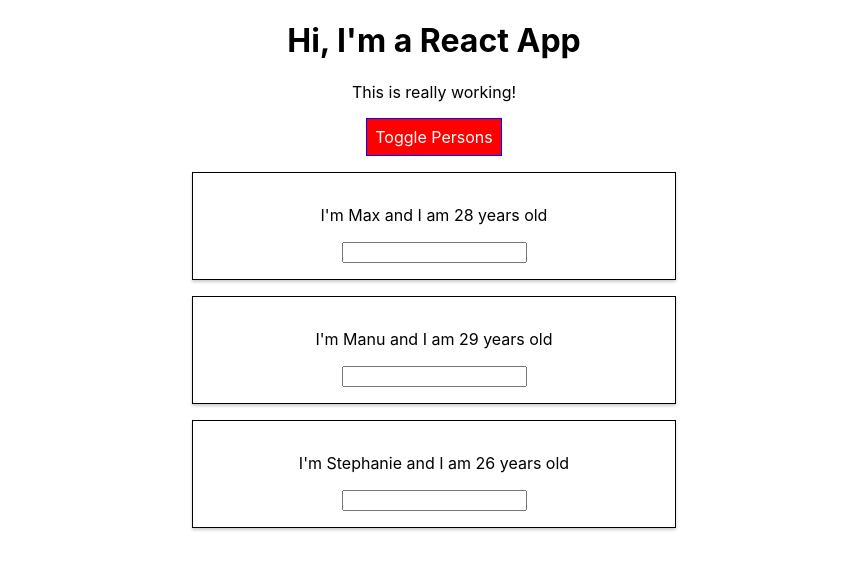
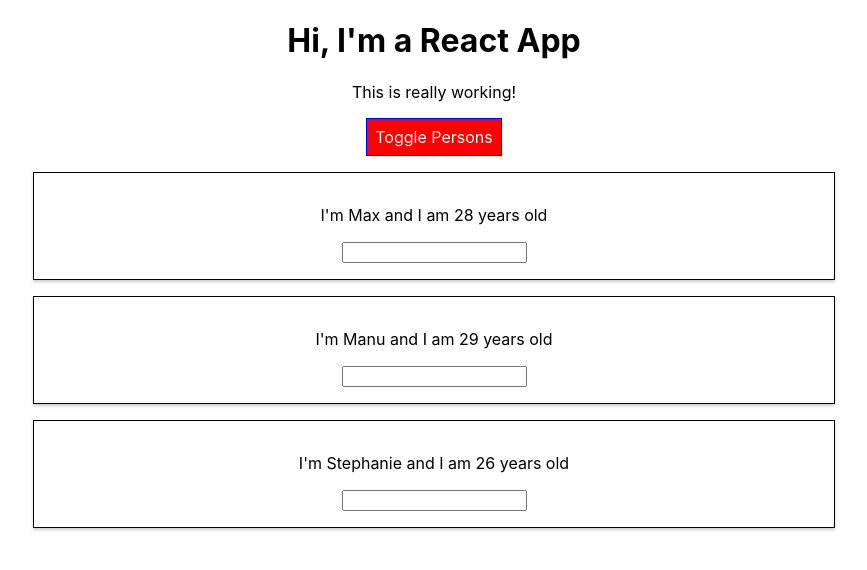
Before and after one commit to eddydevv/react-complete-guide, a React (Create React App) app: page / in a window 1280 px wide. Both pictures are taken after a click on the button "Toggle Persons". Shown: the top 570 px of the page, without its empty margins (206-1073 px from the left). Built offline with nearby package versions, Linux system fonts and the light colour scheme.

Commit message:
Remove traces of Radium

```diff
--- a/src/App.js
+++ b/src/App.js
@@ -1,7 +1,6 @@
 import React, { Component } from 'react'
 import './App.css'
 import Person from './Person/Person'
-import Radium, { StyleRoot } from 'radium'
 
 class App extends Component {
   constructor(props) {
@@ -59,11 +58,7 @@
       font: 'inherit',
       border: '1px solid blue',
       padding: '8px',
-      cursor: 'pointer',
-      ':hover': {
-        backgroundColor: 'lightgreen',
-        color: 'black'
-      }
+      cursor: 'pointer'
     }
 
     let persons = null
@@ -83,10 +78,6 @@
       )
 
       style.backgroundColor = 'red'
-      style[':hover'] = {
-        backgroundColor: 'salmon',
-        color: 'black'
-      }
     }
 
     let classes = []
@@ -98,7 +89,6 @@
     }
 
     return (
-      <StyleRoot>
         <div className="App">
           <h1>Hi, I'm a React App</h1>
           <p className={classes.join(' ')}>This is really working!</p>
@@ -107,9 +97,8 @@
             onClick={this.togglePersonHandler}>Toggle Persons</button>
           {persons}
         </div>
-      </StyleRoot>
     );
   }
 }
 
-export default Radium(App);
+export default App;
--- a/src/Person/Person.js
+++ b/src/Person/Person.js
@@ -1,16 +1,10 @@
 import React from 'react'
-import Radium from 'radium'
 
 import './Person.css'
 
 const person = (props) => {
-  const style = {
-    '@media (min-width: 500px)': {
-      width: '450px'
-    }
-  }
   return (
-    <div className="Person" style={style}>
+    <div className="Person">
       <p onClick={props.click}>I'm {props.name} and I am {props.age} years old</p>
       <p>{props.children}</p>
       <input type="text" onChange={props.changed} />
@@ -18,4 +12,4 @@
   )
 }
 
-export default Radium(person)
+export default person
```
